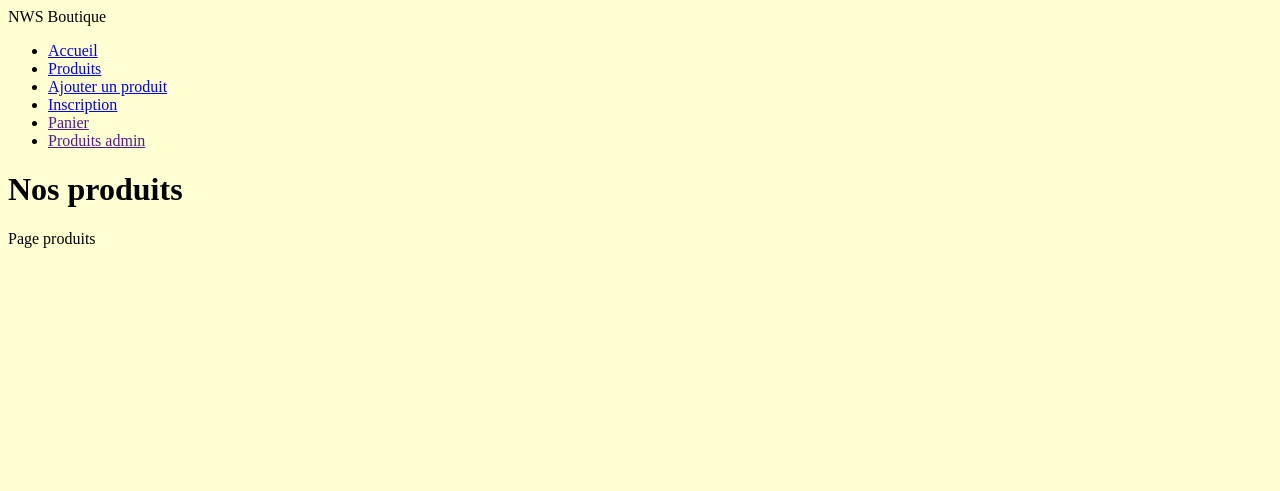
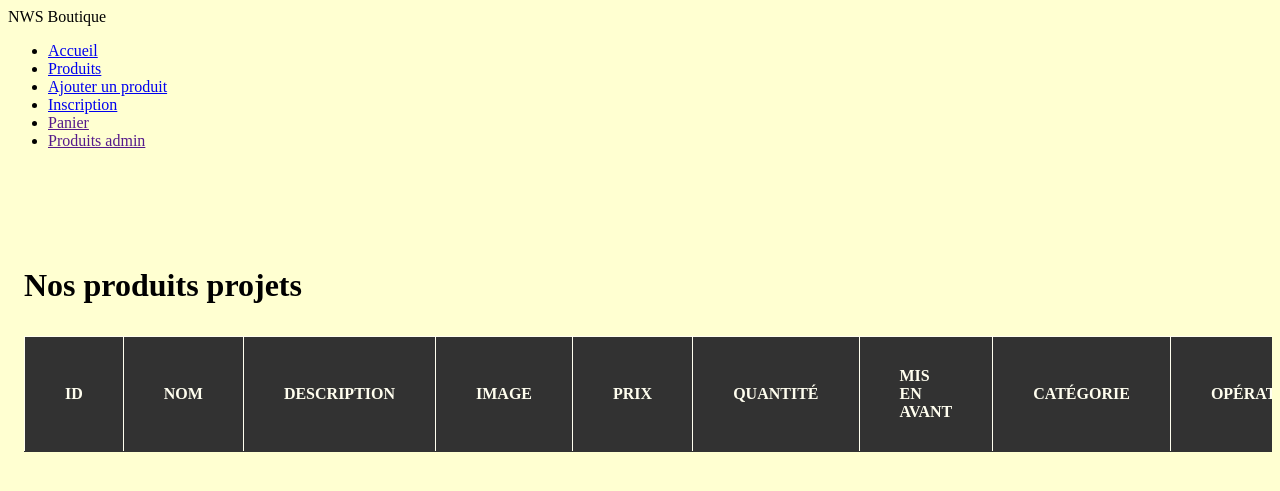
Before and after one commit to rachboudj/nws-boutique, a PHP site: page /index.php?page=produits in a window 1280 px wide. Shown: the top 491 px of the page. Run offline with PHP 8.4, Linux system fonts and the light colour scheme; tables that the repository leaves empty hold one stand-in row (values such as "Sample post"); data that the repository does not hold is empty.

Commit message:
ajout du tableau HTML, affichage des données

```diff
--- a/src/View/produits/produits.php
+++ b/src/View/produits/produits.php
@@ -1,11 +1,41 @@
 <?php $title = "Les produits"; ?>
 
 <?php ob_start(); ?>
-<h1>Nos produits</h1>
 
-<?php
-echo $produits;
-?>
+<div class="container-table">
+    <h1>Nos produits projets</h1>
+    <table>
+        <thead>
+            <tr>
+                <th>ID</th>
+                <th>Nom</th>
+                <th>Description</th>
+                <th>Image</th>
+                <th>Prix</th>
+                <th>Quantité</th>
+                <th>Mis en avant</th>
+                <th>Catégorie</th>
+                <th colspan="3">Opérations</th>
+            </tr>
+        </thead>
+        <tbody>
+            <?php foreach ($produits as $produit) { ?>
+                <tr>
+                    <td><?= $produit['id_produit']; ?></td>
+                    <td><?= $produit['nom']; ?></td>
+                    <td><?= $produit['description']; ?></td>
+                    <td><?= $produit['image']; ?></td>
+                    <td><?= $produit['prix']; ?></td>
+                    <td><?= $produit['quantite']; ?></td>
+                    <td><?= $produit['misEnAvant']; ?></td>
+                    <td><?= $produit['id_categorie']; ?></td>
+                    <td><a href="index.php?page=modifProduit&amp;produitId=<?= $produit['id_produit'] ?>">Modifier</a></td>
+                    <td><a href="index.php?page=supprProduit&amp;produitId=<?= $produit['id_produit'] ?>">Supprimer</a></td>
+                </tr>
+            <?php } ?>
+        </tbody>
+    </table>
+</div>
 
 <?php $content = ob_get_clean(); ?>
 
```
